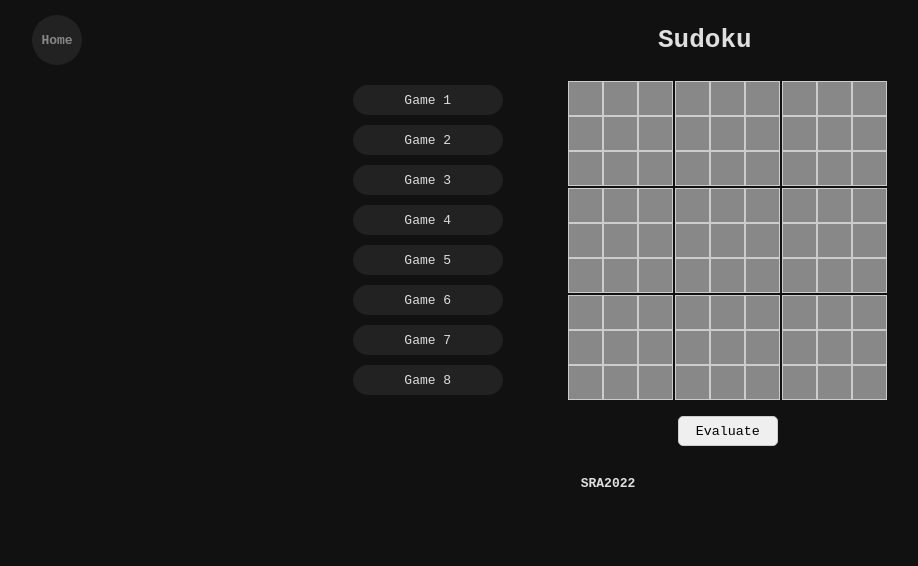
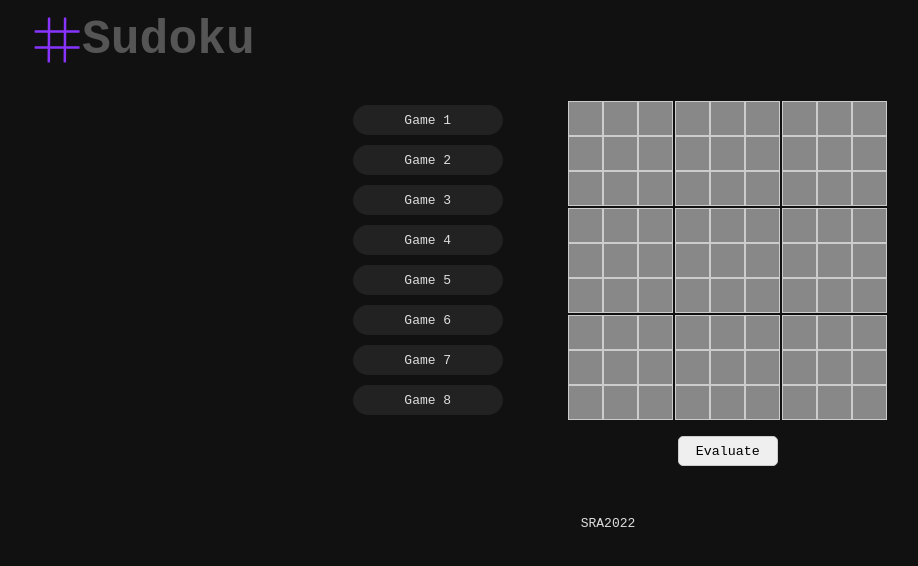
Before and after one commit to sra2022/sudoku, a plain HTML site: page index.html in a window 1280 px wide. Shown: the whole page, without its empty margins (32-950 px from the left). Drawn offline with Linux system fonts and the light colour scheme.

Commit message:
added favicon,small changes

```diff
--- a/index.html
+++ b/index.html
@@ -5,11 +5,14 @@
 	<meta charset="utf-8"/>
 	<meta name="viewport" content="width=device-width,initial-scale=1"/>
 	<link rel="stylesheet" href="style.css"/>
+	<link rel="icon" href="assets/favicon.svg"/>
 </head>
 <body onload="load_screen()">
 	<header>
-		<a class="home" href="/sudoku-web">Home</a>
-		<h1>Sudoku</h1>
+		<a href="/sudoku">
+			<img src="assets/favicon.svg" alt="favicon" id="favicon"/>
+			<h1>Sudoku</h1>
+		</a>
 	</header>
 	<div class="main">
 		<div class="left" id="left">
--- a/style.css
+++ b/style.css
@@ -11,11 +11,10 @@ body {
 	flex-direction:column;
 	align-items:center;
 	justify-content:space-between;
+	gap:20px;
 }
 footer {
-	height:60px;
 	margin:20px;
-	width:100px;
 }
 header {
 	display:flex;
@@ -26,13 +25,16 @@ header {
 	height:60px;
 	margin:10px;
 }
-h1 {
-	margin-left:50%;
-}
 a {
 	color:inherit;
+	display:flex;
+	flex-direction:row;
+	align-items:center;
 	text-decoration:none;
-	font-weight:bold;
+}
+#favicon {
+	width:50px;
+	height:50px;
 }
 #game-box {
 	width:321px;
@@ -114,16 +116,9 @@ button:active
 	background-color:#222;
 	border-radius:50px;
 }
-.home {
-	width:50px;
-	height:50px;
-	border-radius:50%;
-	background-color:#222;
-	color:#888;
-	display:flex;
-	flex-direction:column;
-	align-items:center;
-	justify-content:center;
+h1 {
+	color:#555;
+	font-size:48px;
 }
 #right {
 	display:none;
--- a/sudoku.js
+++ b/sudoku.js
@@ -39,7 +39,7 @@ function set_game(game_number)
 	for(let i=1;i<=8;i++)
 	{
 		if(game_number==i)
-			document.getElementById("panel"+i).style.backgroundColor="#93f";
+			document.getElementById("panel"+i).style.backgroundColor="#83f";
 		else
 			document.getElementById("panel"+i).style.backgroundColor="#222";
 	}
```
Also changed, not shown: assets/favicon.svg (added).
